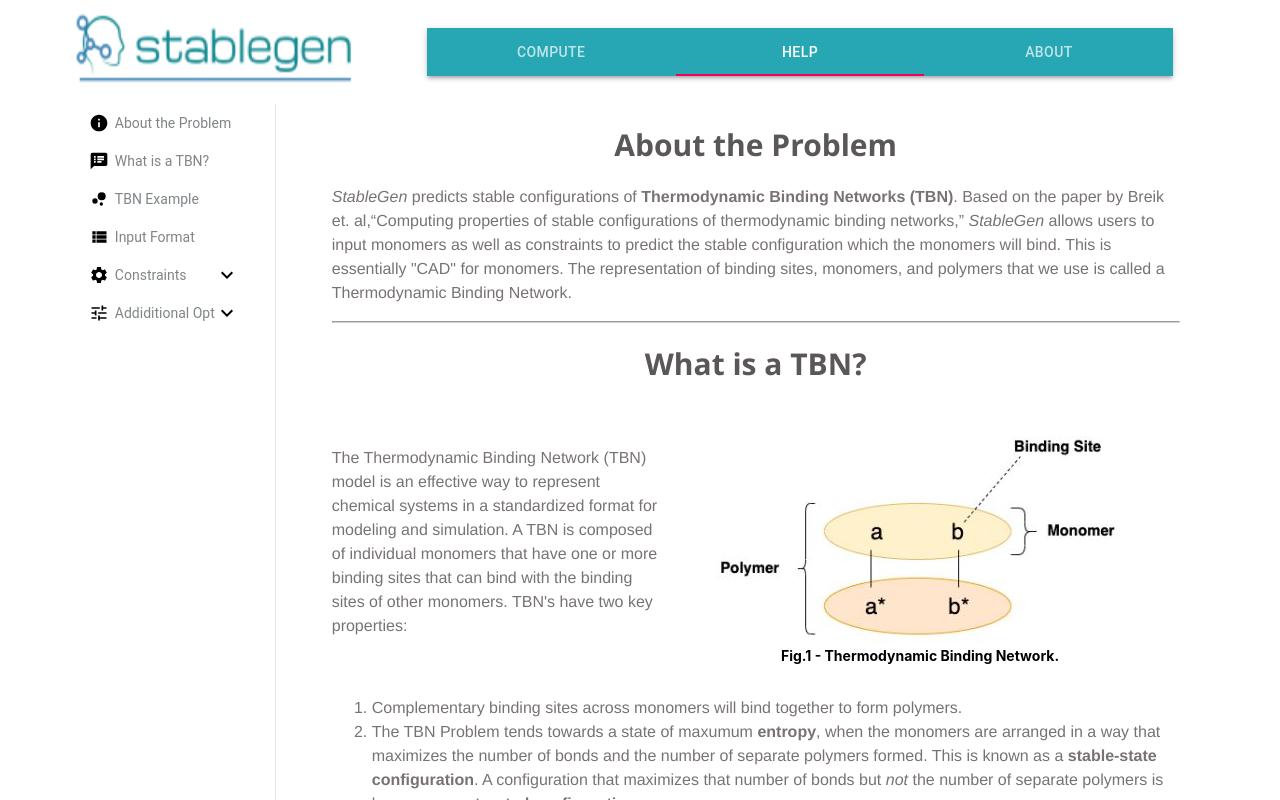
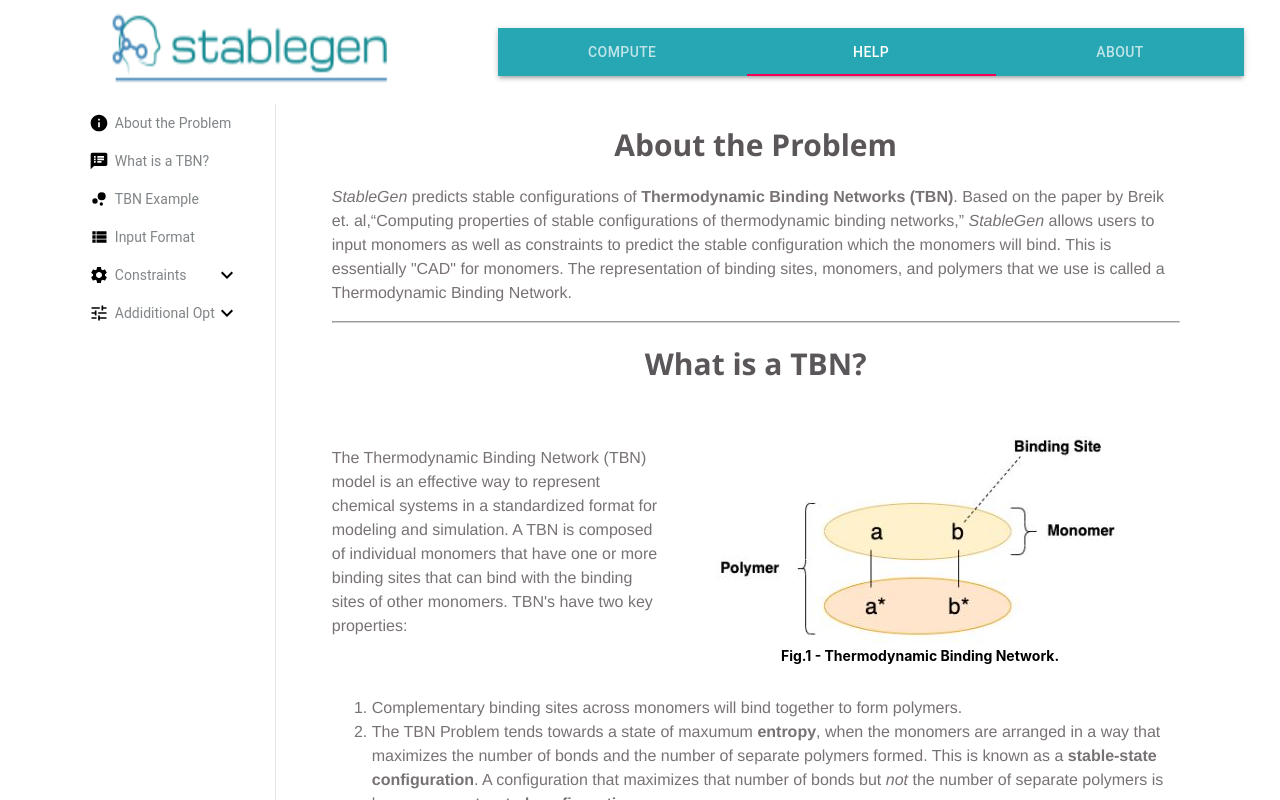
Before and after one commit to stevenwang5689/stable-gen, a React (Create React App) app: page /help in a window 1280 px wide. Built offline with nearby package versions, Linux system fonts and the light colour scheme.

Commit message:
Added anchoring for help tooltip and fixed navbar

```diff
--- a/src/App.js
+++ b/src/App.js
@@ -36,11 +36,13 @@ function App() {
           path="/"
           render={({ location }) => (
             <Grid container direction="column">
-              <Grid container item alignItems="center">
-                <Grid item sm={12} md={4}>
+              <Grid container item alignItems="center" justify="space-evenly">
+                <Grid item sm={12} md={4} >
+                  <div>
                     <Logo />
+                  </div>
                 </Grid>
-                <Grid item sm={12} md={7}>
+                <Grid item sm={12} md={7} >
                   <ColorPaper elevation={3} square>
                     <Tabs variant="fullWidth" indicatorColor="secondary" value={location.pathname}>
                       <Tab label="Compute" value="/" component={Link} to="/" />
--- a/src/components/computeComponents/input.js
+++ b/src/components/computeComponents/input.js
@@ -147,7 +147,7 @@ class Input extends Component {
             title={
               <Fragment>
                 For information on input format, please see{" "}
-                <a href="help">Help</a> page.
+                <a href="/help#input-format">Help</a> page.
               </Fragment>
             }
             arrow
@@ -195,7 +195,7 @@ class Input extends Component {
           title={
             <Fragment>
               For information on constraints format, please see{" "}
-              <a href="help">Help</a> page.
+              <a href="/help#constraints-format">Help</a> page.
             </Fragment>
           }
           arrow
--- a/src/components/helpComponents/content.js
+++ b/src/components/helpComponents/content.js
@@ -165,7 +165,7 @@ class Content extends Component {
           </figure>
         </div>
         <hr className="hr-content" />
-        <h1 className="content-heading" ref={this.myFormatRef}>
+        <h1 className="content-heading" id="input-format" ref={this.myFormatRef}>
           Input Format
         </h1>
         <div className="content-div">
@@ -219,7 +219,7 @@ class Content extends Component {
           </figure>
         </div>
         <hr className="hr-content" />
-        <h1 className="content-heading" ref={this.myConstraintRef}>
+        <h1 className="content-heading" id="constraints-format" ref={this.myConstraintRef}>
           Constraints
         </h1>
         <h2 className="content-heading2" ref={this.myTRef}>
```
